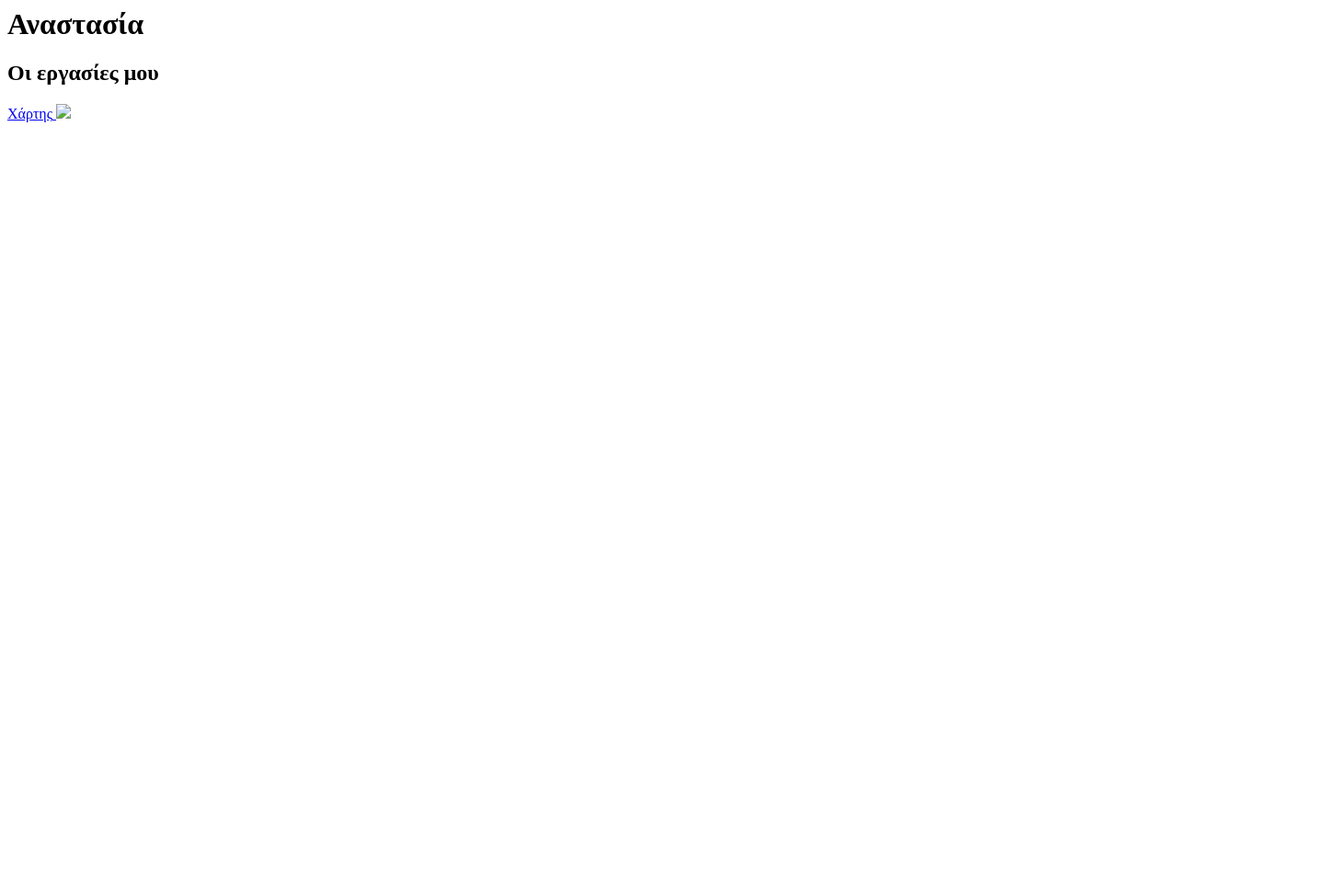
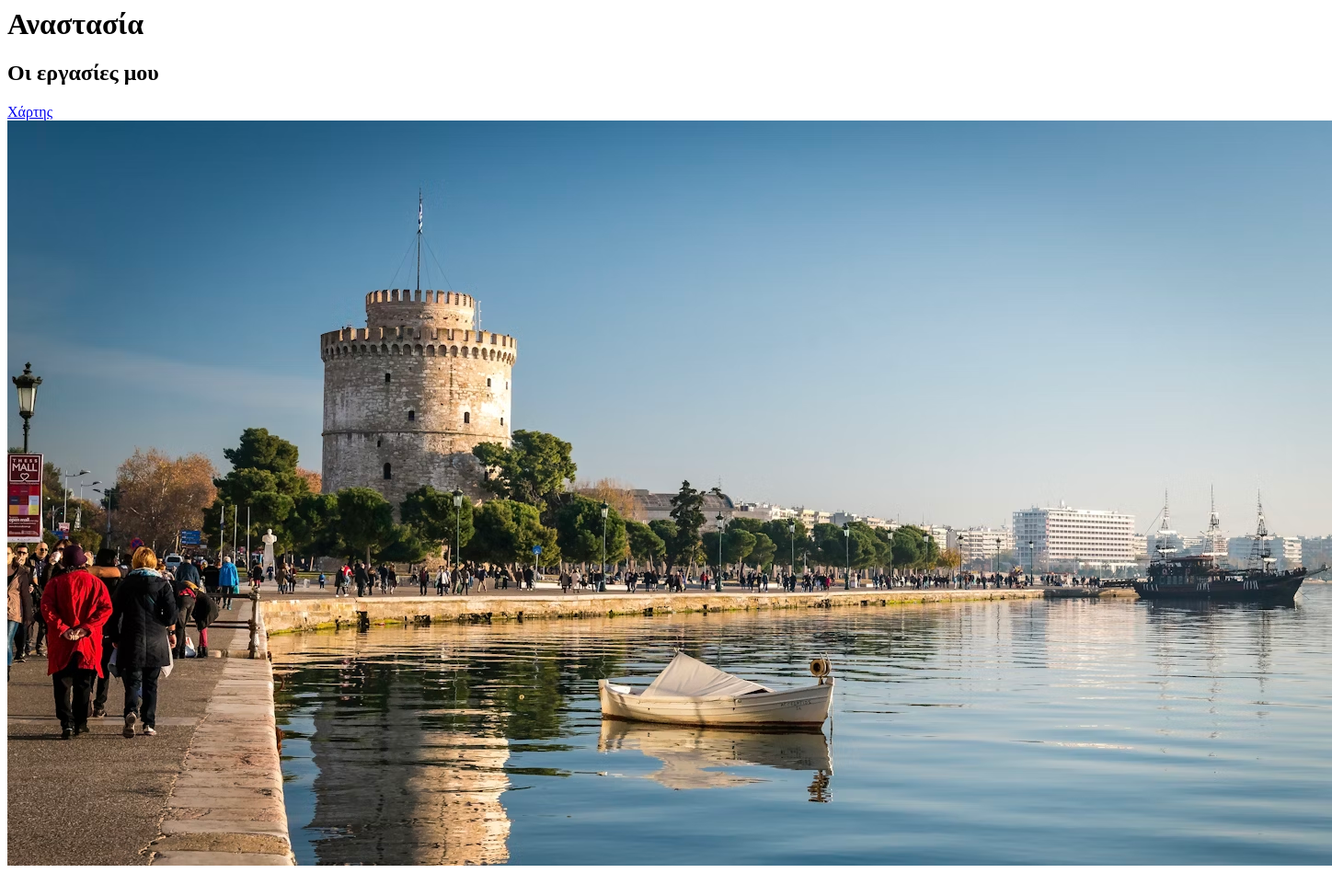
Before and after one commit to anasta269/anasta269.github.io, a plain HTML site: page index.html in a window 1280 px wide. Shown: the whole page at 92% size, 1448 px wide, since content can reach past the window. Before the commit the page ends 800 px from the top, so only its background shows below. Drawn offline with Linux system fonts and the light colour scheme.

Commit message:
Update index.html

```diff
--- a/index.html
+++ b/index.html
@@ -8,5 +8,5 @@
     <a target="_blank" href="map"> <span >Χάρτης</span>
     </a>
   </body>
-  <img src="index.thessa">
+  <img src="index.thessa.avif">
 </html>
```
